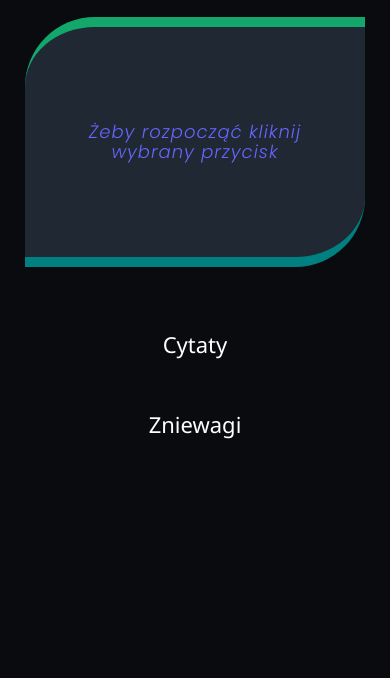
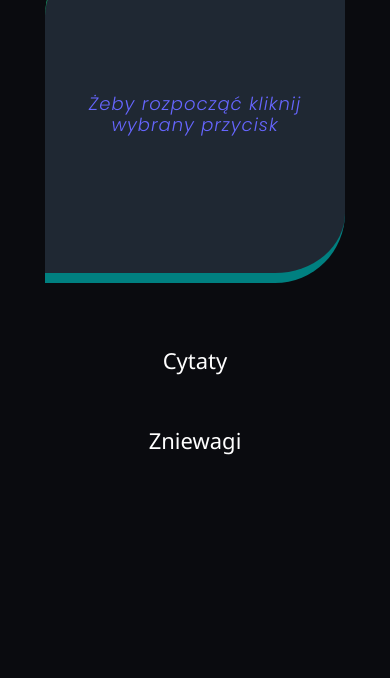
Before and after one commit to Patrycja-dz/generator, a plain HTML site: page index.html in a window 390 px wide. Shown: the part 166-844 px from the top of the page. Drawn offline with nearby package versions, Linux system fonts and the light colour scheme.

Commit message:
add flexbox

```diff
--- a/css/style.css
+++ b/css/style.css
@@ -10,18 +10,18 @@ html {
 
 body {
     background-color: hsl(228, 20%, 5%);
+    display: flex;
+    justify-content: center;
+    align-items: center;
 }
 
 .generator {
-    width: 1000px;
-    max-width: 100%;
-    margin: 60px auto;
+    margin: 30px auto;
     text-align: center;
 }
 
 .generator__wrapper {
-    display: flex;
-    justify-content: center;
+  display: flex;
 
 }
 
@@ -29,18 +29,17 @@ body {
     font-family: 'Poppins', sans-serif;
     font-weight: 400;
     color: #66f;
-    padding-top: 50px;
+   margin: 10px 0 20px;
 }
 
 .generator__articleElement {
     display: flex;
-    width: 500px;
-    max-width: 100%;
+    flex-basis: 700px;
+
+    height: 40vh;
     align-items: center;
     justify-content: center;
     padding: 0 30px;
-    margin-right: 30px;
-    margin-top: 20px;
     background-color: #1F2833;
     font-size: 20px;
     font-family: 'Poppins', sans-serif;
@@ -89,8 +88,8 @@ body {
     content: "";
     position: absolute;
     bottom: 0;
-    left: 0;
-    width: 100%;
+    left: 30px;
+    width: 70%;
     height: 100%;
     z-index: 1;
     opacity: 0;
@@ -113,8 +112,8 @@ body {
     content: "";
     position: absolute;
     bottom: 0;
-    left: 0;
-    width: 100%;
+    left: 30px;
+    width: 70%;
     height: 100%;
     z-index: 1;
     opacity: 0;
@@ -131,8 +130,6 @@ body {
 
 @media (max-width: 767px) {
     .generator__wrapper {
-        display: flex;
-        flex-direction: column;
         flex-wrap: wrap;
         margin: 10px 20px;
         padding: 15px 5px;
@@ -145,13 +142,15 @@ body {
     .generator__articleElement {
         min-height: 250px;
         font-size: 18px;
-        margin: 0;
+        margin: 0 20px;
+        padding: 0 30px;
 
     }
 
     .generator__options {
-        display: block;
-        margin: 10px 5px;
+        display: flex;
+        flex-direction: column;
+        margin: 10px auto;
         padding: 15px 5px;
 
     }
--- a/script.js
+++ b/script.js
@@ -38,7 +38,7 @@
     };
     onClickShowQuote();
 
-    const randomBodyParts = ["Głowa", "Szyja", "Ręka", "Noga", "Brzuch", "Stopa", "Łydka"];
+    const randomBodyParts = ["Głowa", "Szyja", "Ręka", "Noga", "Twarz", "Stopa", "Łydka"];
     const randomAdjectives = ["cuchnąca", "duża", "brudna", "głupia", "mała", "okropna", "oślizgła", "zgnita"];
     const randomAnimals = ["Mucha", "Małpa", "Słoń", "Wąż", "Glista", "Norka", "Skunks"];
 
```
Also changed, not shown: kalkulator.gif (added), 1 other file.
